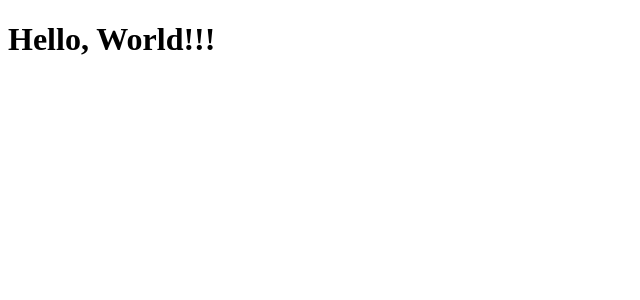
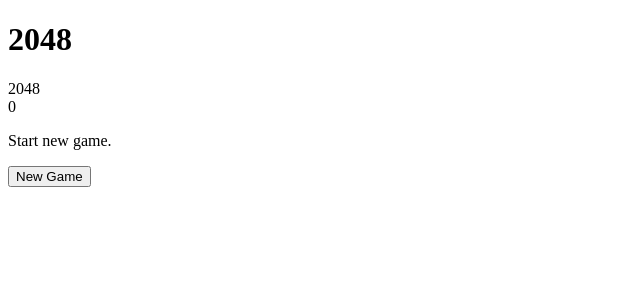
Before and after one commit to I-vasilich-I/react-game, a React app: page / in a window 1280 px wide. Shown: the top 300 px of the page, without its empty margins (0-640 px from the left). Built offline with nearby package versions, Linux system fonts and the light colour scheme.

Commit message:
feat: implement header

```diff
--- a/src/modules/App.jsx
+++ b/src/modules/App.jsx
@@ -1,8 +1,10 @@
 import React from 'react';
+import Game from './Game';
 
 const App = () => (
   <div className="App">
-    <h1> Hello, World!!! </h1>
+    <h1 className="hidden">2048</h1>
+    <Game />
   </div>
 );
 
--- /dev/null
+++ b/src/modules/Game.jsx
@@ -0,0 +1,8 @@
+import React from 'react';
+import Header from './Header';
+// import Board from './Board';
+// import Footer from './Footer';
+
+const Game = () => <Header />;
+
+export default Game;
--- /dev/null
+++ b/src/modules/Header.jsx
@@ -0,0 +1,18 @@
+import React from 'react';
+
+const Header = () => (
+  <header className="header">
+    <div className="header__top">
+      <div className="logo">2048</div>
+      <div className="score">0</div>
+    </div>
+    <div className="header__bottom">
+      <p className="title">Start new game.</p>
+      <button type="button" className="button">
+        New Game
+      </button>
+    </div>
+  </header>
+);
+
+export default Header;
```
Also changed, not shown: src/modules/Board.jsx (added), src/modules/Footer.jsx (added), 2 other files (tests, documents, lock files or other folders).
